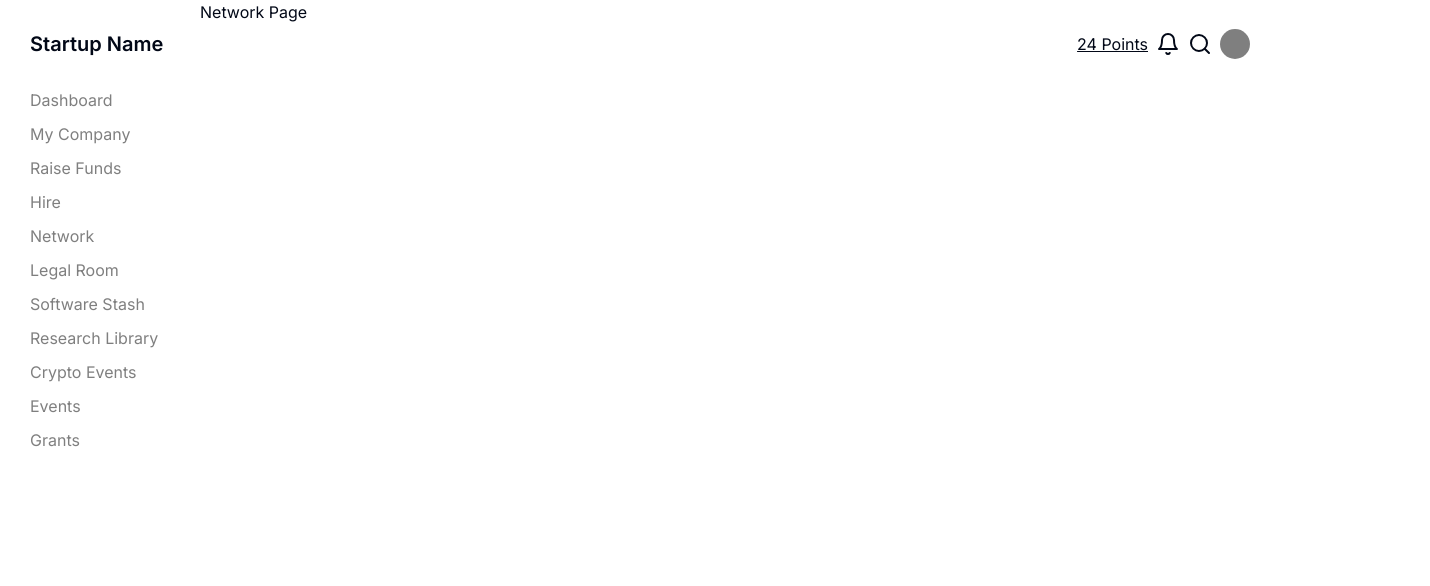
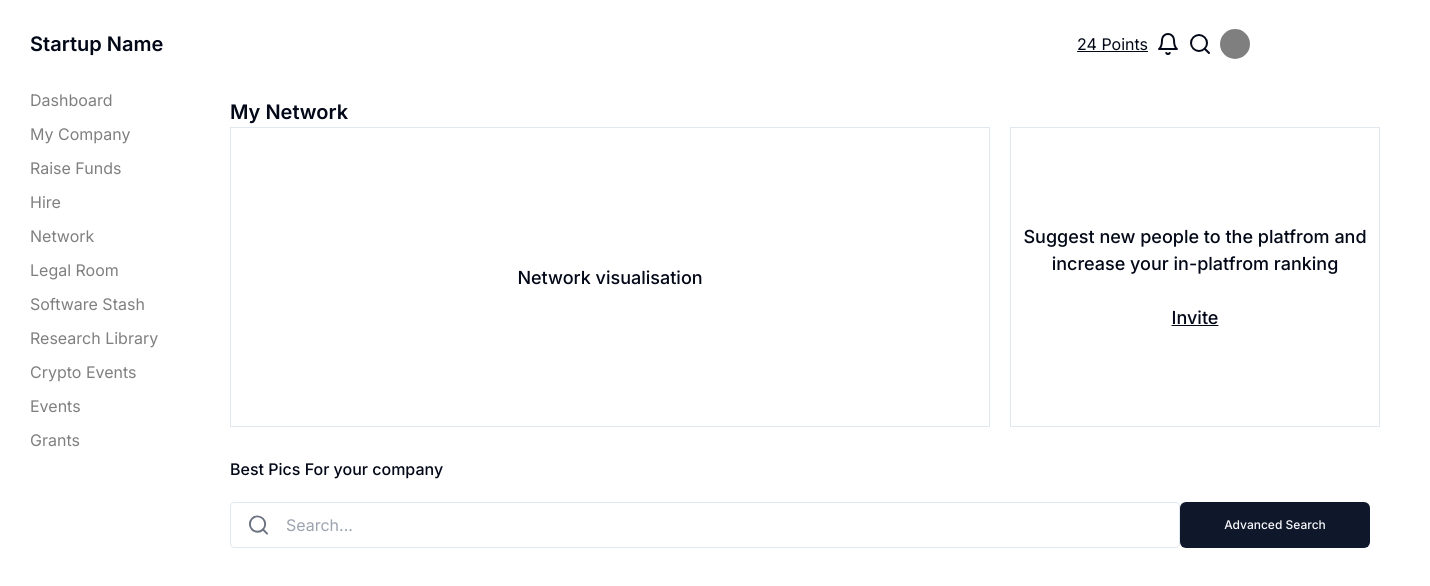
Before and after one commit to ShaikhNabeelShabbir/unbundl-web, a React (Vite) app: page /founder-dashboard in a window 1280 px wide. Both pictures are taken after a click on the button "Network". Shown: the top 586 px of the page, 1430 px wide, since content can reach past the window. Built offline with nearby package versions, Linux system fonts and the light colour scheme.

Commit message:
networks started

```diff
--- a/src/pages/startup/network.tsx
+++ b/src/pages/startup/network.tsx
@@ -1,6 +1,48 @@
+import { Button } from "@/components/ui/button";
 import React from "react";
+import { Search } from "lucide-react";
 
 const Network: React.FC = () => {
-  return <h1>Network Page</h1>;
+  return (
+    <div className="flex ml-[30px] mr-[30px]">
+      <div className="flex-1 py-[97px]">
+        <div className="flex items-center justify-between">
+          <p className="font-semibold text-[20px]">My Network</p>
+        </div>
+        <div className="flex flex-row w-[1150px] h-[300px] space-x-[20px]">
+          <div className="w-[760px] border flex items-center justify-center font-medium text-[18px]">
+            Network visualisation
+          </div>
+          <div className="w-[370px] border flex items-center justify-center font-medium text-[18px] text-center">
+            <div>
+              <p>
+                Suggest new people to the platfrom and increase your in-platfrom
+                ranking <br />
+                <br />
+                <u>Invite </u>
+              </p>
+            </div>
+          </div>
+        </div>
+        <div className="mt-[30px] mb-[20px] font-medium text-base">
+          Best Pics For your company
+        </div>
+        <div className="flex items-center justify-between mt-[21px]">
+          <div className="flex items-center w-[950px] h-[46px] border rounded-[4px]">
+            <Search className="ml-4 text-gray-500" />
+            <input
+              type="text"
+              className="w-full px-4 py-2 outline-none"
+              placeholder="Search..."
+            />
+          </div>
+          <Button className="w-[190px] h-[46px] mr-[30px]">
+            Advanced Search
+          </Button>
+        </div>
+      </div>
+    </div>
+  );
 };
+
 export default Network;
```
